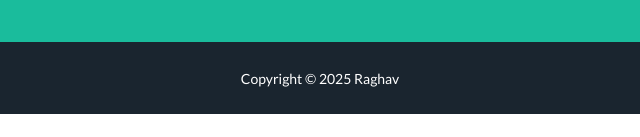
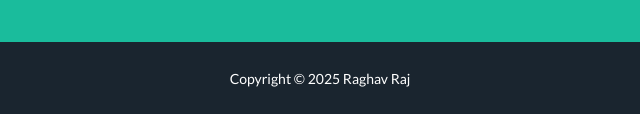
Before and after one commit to raghavmudvari/website, a plain HTML site: page index.htm in a window 1280 px wide. Shown: the part 660-797 px from the top of the page, 320-960 px from the left. Drawn offline with nearby package versions, Linux system fonts and the light colour scheme.

Commit message:
footer change

```diff
--- a/index.htm
+++ b/index.htm
@@ -40,7 +40,7 @@
         </header>
         <!-- Copyright Section-->
         <div class="copyright py-4 text-center text-white">
-            <div class="container"><small>Copyright &copy; 2025 Raghav </small></div>
+            <div class="container"><small>Copyright &copy; 2025 Raghav Raj </small></div>
         </div>
         <!-- Bootstrap core JS-->
         <script src="https://cdn.jsdelivr.net/npm/bootstrap@5.0.2/dist/js/bootstrap.bundle.min.js"></script>
```
